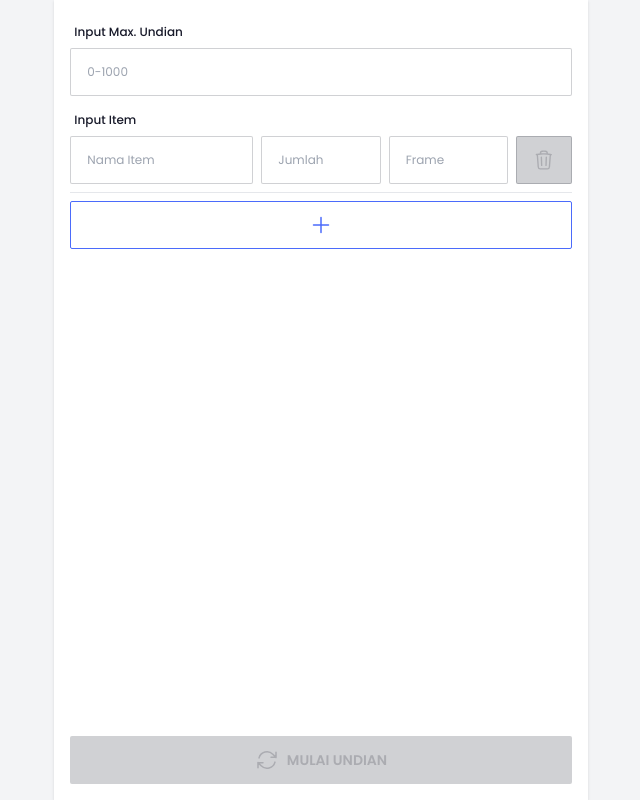
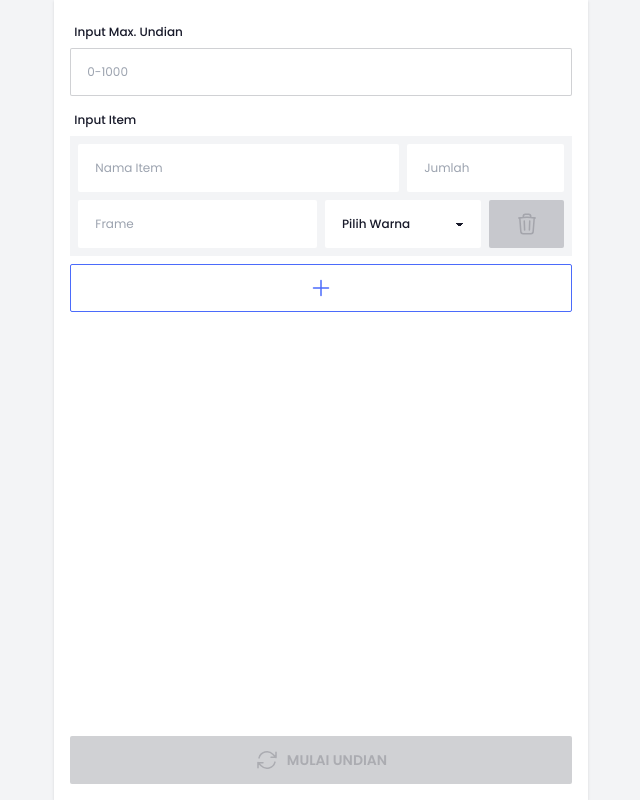
Before and after one commit to alimtegar/lottery, a React (Vite) app: page / in a window 1280 px wide. Shown: the whole page, without its empty margins (319-959 px from the left). Built offline with nearby package versions, Linux system fonts and the light colour scheme.

Commit message:
Add color field for the input form

```diff
--- a/src/App.tsx
+++ b/src/App.tsx
@@ -2,6 +2,7 @@ import React, { useState } from 'react';
 import { useNavigate } from 'react-router-dom';
 
 // Types
+import Color from './types/Color';
 import Item from './types/Item';
 import NumberedItem from './types/NumberedItem';
 import Result from './types/Result';
@@ -10,9 +11,36 @@ const App = () => {
 	const navigate = useNavigate();
 
 	const [range, setRange] = useState<number | null>(null);
-	const [items, setItems] = useState<Item[]>([{ id: Math.random(), title: '', frame: '', n: null }]);
+	const [items, setItems] = useState<Item[]>([{ id: Math.random(), title: '', frame: '', n: null, colorClassName: '' }]);
 
-	const handleItemChange = (id: number, e: React.ChangeEvent<HTMLInputElement>) => {
+	const colors: Color[] = [
+		{
+			title: 'Emas',
+			className: 'amber-500',
+		},
+		{
+			title: 'Biru Muda',
+			className: 'cyan-300',
+		},
+		{
+			title: 'Merah',
+			className: 'red-600',
+		},
+		{
+			title: 'Indigo',
+			className: 'indigo-600',
+		},
+		{
+			title: 'Kuning',
+			className: 'yellow-300',
+		},
+		{
+			title: 'Hijau',
+			className: 'green-400',
+		},
+	]
+
+	const handleItemChange = (id: number, e: React.ChangeEvent<HTMLInputElement | HTMLSelectElement>) => {
 		const changedItems = items.map((item) => {
 			return item.id === id ? {
 				...item,
@@ -25,7 +53,7 @@ const App = () => {
 
 	const addItem = () => setItems([
 		...items,
-		{ id: Math.random(), title: '', frame: '', n: null },
+		{ id: Math.random(), title: '', frame: '', n: null, colorClassName: '' },
 	]);
 
 	const removeItem = (id: number) => setItems(items.filter((item) => item.id !== id));
@@ -61,6 +89,7 @@ const App = () => {
 			} else {
 				results.push({
 					frame: numberedItem.frame,
+					colorClassName: numberedItem.colorClassName,
 					numberedItems: [numberedItem],
 				});
 			}
@@ -94,18 +123,17 @@ const App = () => {
 							onChange={(e) => setRange(+e.target.value)}
 						/>
 					</div>
-					<div className="form-control w-full mb-2">
+					<div className="form-control w-full">
 						<label className="label">
 							<span className="label-text font-medium text-xs">Input Item</span>
 						</label>
-						<div className="grid grid-cols-8 gap-2">
 						{items.map((item, i) => (
-								<React.Fragment key={item.id}>
+							<div className={"grid grid-cols-12 gap-2 p-2 mb-2 " + (item.colorClassName ? 'bg-' + item.colorClassName : 'bg-gray-100')} key={item.id}>
 								<input
 									type="text"
 									name="title"
 									placeholder="Nama Item"
-										className="input input-bordered w-full text-xs col-span-8 sm:col-span-3"
+									className="input w-full text-xs col-span-8 sm:col-span-8"
 									value={item.title}
 									onChange={(e) => handleItemChange(item.id, e)}
 								/>
@@ -114,7 +142,7 @@ const App = () => {
 									name="n"
 									placeholder="Jumlah"
 									min="1"
-										className="input input-bordered w-full text-xs col-span-3 sm:col-span-2"
+									className="input w-full text-xs col-span-3 sm:col-span-4"
 									value={item.n ? +item.n : ''}
 									onChange={(e) => handleItemChange(item.id, e)}
 								/>
@@ -123,28 +151,38 @@ const App = () => {
 									name="frame"
 									placeholder="Frame"
 									min="1"
-										className="input input-bordered w-full text-xs col-span-3 sm:col-span-2"
-										value={item.frame ? +item.frame : ''}
+									className="input w-full text-xs col-span-3 sm:col-span-6"
+									value={item.frame ? item.frame : ''}
 									onChange={(e) => handleItemChange(item.id, e)}
 								/>
+								<select
+									name="colorClassName"
+									className="select font-medium text-xs w-full col-span-3 sm:col-span-4"
+									value={item.colorClassName ? item.colorClassName : ''}
+									onChange={(e) => handleItemChange(item.id, e)}
+								>
+									<option>Pilih Warna</option>
+									{colors.map((color) => (
+										<option value={color.className} key={color.className}>{color.title}</option>
+									))}
+								</select>
 
 								{items.length > 1 ? (
-										<button type="button" onClick={() => removeItem(item.id)} className="btn btn-outline btn-error col-span-2 sm:col-span-1">
+									<button type="button" onClick={() => removeItem(item.id)} className="btn col-span-2 sm:col-span-2">
 										<svg xmlns="http://www.w3.org/2000/svg" fill="none" viewBox="0 0 24 24" strokeWidth={1.5} stroke="currentColor" className="w-6 h-6">
 											<path strokeLinecap="round" strokeLinejoin="round" d="M14.74 9l-.346 9m-4.788 0L9.26 9m9.968-3.21c.342.052.682.107 1.022.166m-1.022-.165L18.16 19.673a2.25 2.25 0 01-2.244 2.077H8.084a2.25 2.25 0 01-2.244-2.077L4.772 5.79m14.456 0a48.108 48.108 0 00-3.478-.397m-12 .562c.34-.059.68-.114 1.022-.165m0 0a48.11 48.11 0 013.478-.397m7.5 0v-.916c0-1.18-.91-2.164-2.09-2.201a51.964 51.964 0 00-3.32 0c-1.18.037-2.09 1.022-2.09 2.201v.916m7.5 0a48.667 48.667 0 00-7.5 0" />
 										</svg>
 									</button>
 								) : (
-										<button type="button" className="btn btn-outline btn-error col-span-2 sm:col-span-1" disabled>
+									<button type="button" className="btn col-span-2 sm:col-span-2" disabled>
 										<svg xmlns="http://www.w3.org/2000/svg" fill="none" viewBox="0 0 24 24" strokeWidth={1.5} stroke="currentColor" className="w-6 h-6">
 											<path strokeLinecap="round" strokeLinejoin="round" d="M14.74 9l-.346 9m-4.788 0L9.26 9m9.968-3.21c.342.052.682.107 1.022.166m-1.022-.165L18.16 19.673a2.25 2.25 0 01-2.244 2.077H8.084a2.25 2.25 0 01-2.244-2.077L4.772 5.79m14.456 0a48.108 48.108 0 00-3.478-.397m-12 .562c.34-.059.68-.114 1.022-.165m0 0a48.11 48.11 0 013.478-.397m7.5 0v-.916c0-1.18-.91-2.164-2.09-2.201a51.964 51.964 0 00-3.32 0c-1.18.037-2.09 1.022-2.09 2.201v.916m7.5 0a48.667 48.667 0 00-7.5 0" />
 										</svg>
 									</button>
 								)}
-									<hr className="col-span-8" />
-								</React.Fragment>
+							</div>
 						))}
-						</div>
+
 					</div>
 
 					<div className="form-control w-full mb-4">
@@ -158,17 +196,17 @@ const App = () => {
 					<div className="form-control w-full mt-auto">
 						{(
 							range &&
-							items.every((item) => item.title && item.frame && item.n && item.n > 0)
+							items.every((item) => item.title && item.frame && item.colorClassName && item.n && item.n > 0)
 						) ? (
 							<button type="button" className="btn btn-primary w-full" onClick={navigateToResults}>
-								<svg xmlns="http://www.w3.org/2000/svg" fill="none" viewBox="0 0 24 24" strokeWidth={1.5} stroke="currentColor"  className="w-6 h-6 mr-2" style={{ marginTop: -1 }}>
+								<svg xmlns="http://www.w3.org/2000/svg" fill="none" viewBox="0 0 24 24" strokeWidth={1.5} stroke="currentColor" className="w-6 h-6 mr-2" style={{ marginTop: -1 }}>
 									<path strokeLinecap="round" strokeLinejoin="round" d="M16.023 9.348h4.992v-.001M2.985 19.644v-4.992m0 0h4.992m-4.993 0l3.181 3.183a8.25 8.25 0 0013.803-3.7M4.031 9.865a8.25 8.25 0 0113.803-3.7l3.181 3.182m0-4.991v4.99" />
 								</svg>
 								MULAI UNDIAN
 							</button>
 						) : (
 							<button type="button" className="btn btn-primary w-full" disabled>
-								<svg xmlns="http://www.w3.org/2000/svg" fill="none" viewBox="0 0 24 24" strokeWidth={1.5} stroke="currentColor"  className="w-6 h-6 mr-2" style={{ marginTop: -1 }}>
+								<svg xmlns="http://www.w3.org/2000/svg" fill="none" viewBox="0 0 24 24" strokeWidth={1.5} stroke="currentColor" className="w-6 h-6 mr-2" style={{ marginTop: -1 }}>
 									<path strokeLinecap="round" strokeLinejoin="round" d="M16.023 9.348h4.992v-.001M2.985 19.644v-4.992m0 0h4.992m-4.993 0l3.181 3.183a8.25 8.25 0 0013.803-3.7M4.031 9.865a8.25 8.25 0 0113.803-3.7l3.181 3.182m0-4.991v4.99" />
 								</svg>
 								MULAI UNDIAN
--- a/src/Results.tsx
+++ b/src/Results.tsx
@@ -93,20 +93,20 @@ const Results = () => {
                 ))}
             </div>
 
-            <div className="grid grid-cols-1 sm:grid-cols-2 md:grid-cols-3 lg:grid-cols-4 xl:grid-cols-5 gap-2 mb-4 px-4">
+            <div className="grid grid-cols-1 sm:grid-cols-2 md:grid-cols-3 lg:grid-cols-4 xl:grid-cols-8 gap-2 mb-4 px-4">
                 {results?.length && results[activeTabI].numberedItems.map((numberedItem) => numberedItem.lotteryNumbers.map((lotteryNumber) => (
                     <div className={"bg-white flex flex-col justify-center items-center aspect-square shadow" + (revealedTabs[activeTabI] ? '' : ' animation-flip')}>
                         {revealedTabs[activeTabI] ? (
                             <>
-                                <span className="text-sm -mb-2">
+                                <span className="text-xs -mb-1">
                                     {numberedItem.title}
                                 </span>
-                                <span className="font-bold text-5xl">
+                                <span className="font-bold text-4xl">
                                     {('' + lotteryNumber).padStart(('' + range).length, '0')}
                                 </span>
                             </>
                         ) : (
-                            <span className="font-bold text-5xl">
+                            <span className="font-bold text-4xl">
                                 {''.padStart(('' + range).length, '?')}
                             </span>
                         )}
--- /dev/null
+++ b/src/types/Color.tsx
@@ -0,0 +1,6 @@
+type Color = {
+	title: string,
+	className: string,
+};
+
+export default Color;
--- a/src/types/Item.tsx
+++ b/src/types/Item.tsx
@@ -3,6 +3,7 @@ type Item = {
 	title: string,
 	frame: string,
 	n: number | null,
+	colorClassName: string,
 };
 
 export default Item;
--- a/src/types/Result.tsx
+++ b/src/types/Result.tsx
@@ -2,6 +2,7 @@ import NumberedItem from './NumberedItem';
 
 type Result = {
     frame: string,
+    colorClassName: string,
     numberedItems: NumberedItem[];
 };
 
```
Lines whose indentation alone changed are shown as unchanged.
